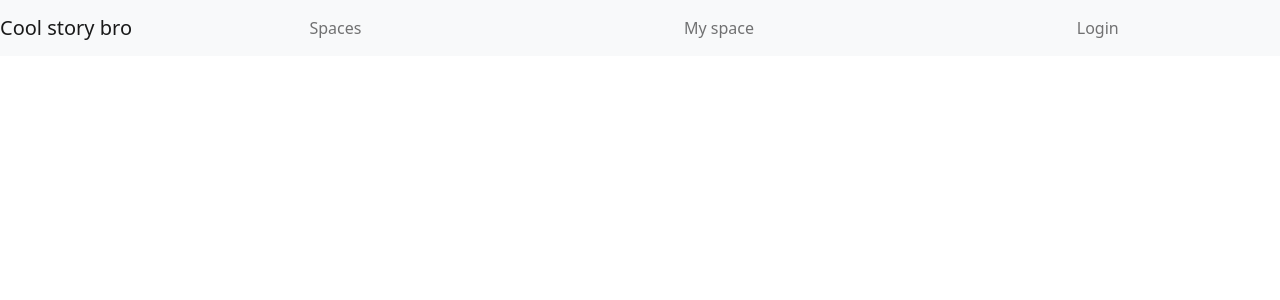
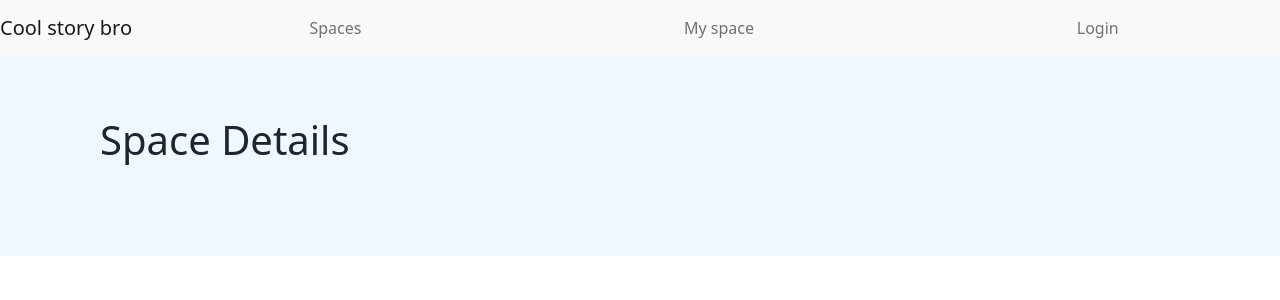
Before and after one commit to MonicaDalosto/frontend-social-media-project, a React (Create React App) app: page /spacedetails/1 in a window 1280 px wide. Shown: the top 300 px of the page. Built offline with nearby package versions, Linux system fonts and the light colour scheme; no server answers.

Commit message:
Feature 2. Created a new page and added the router on the App.js

```diff
--- a/src/App.js
+++ b/src/App.js
@@ -3,7 +3,7 @@ import './App.css';
 
 import { Routes, Route } from 'react-router-dom';
 import { HeroBanner, Loading, MessageBox, Navigation } from './components';
-import { SignUp, Login, Spaces, Stories } from './pages';
+import { SignUp, Login, Spaces, SpaceDetails } from './pages';
 // import Navigation from './components/Navigation';
 // import Loading from './components/Loading';
 // import HeroBanner from './components/HeroBanner';
@@ -45,7 +45,7 @@ function App() {
         <Route path="/other" element={<Other />} />
         <Route path="/signup" element={<SignUp />} />
         <Route path="/login" element={<Login />} />
-        <Route path="/stories/:id" element={<Stories />} />
+        <Route path="/spacedetails/:id" element={<SpaceDetails />} />
       </Routes>
     </div>
   );
--- /dev/null
+++ b/src/pages/SpaceDetails/index.jsx
@@ -0,0 +1,13 @@
+import { HeroBanner } from '../../components';
+
+const SpaceDetails = () => {
+  return (
+    <div>
+      <HeroBanner>
+        <h1>Space Details</h1>
+      </HeroBanner>
+    </div>
+  );
+};
+
+export { SpaceDetails };
--- a/src/pages/Spaces/index.jsx
+++ b/src/pages/Spaces/index.jsx
@@ -13,7 +13,7 @@ const Spaces = () => {
   useEffect(() => {
     // console.log('Hello from the Spaces page');
     dispatch(getAllSpaces());
-  }, []);
+  }, []); // Check if I need to monitor the allSpaces
 
   return (
     <div>
@@ -36,7 +36,7 @@ const Spaces = () => {
               }}
             >
               <h2>{space.title}</h2> <p>{space.description}</p>
-              <NavLink to={`/stories/${space.id}`}>
+              <NavLink to={`/spacedetails/${space.id}`}>
                 <button>Visit space</button>
               </NavLink>
             </div>
--- a/src/pages/Stories/index.jsx
+++ /dev/null
@@ -1,9 +0,0 @@
-const Stories = () => {
-  return (
-    <div>
-      <h1>Stories page</h1>
-    </div>
-  );
-};
-
-export { Stories };
--- a/src/pages/index.jsx
+++ b/src/pages/index.jsx
@@ -1,4 +1,4 @@
 export * from './Login';
 export * from './SignUp';
 export * from './Spaces';
-export * from './Stories';
+export * from './SpaceDetails';
```
